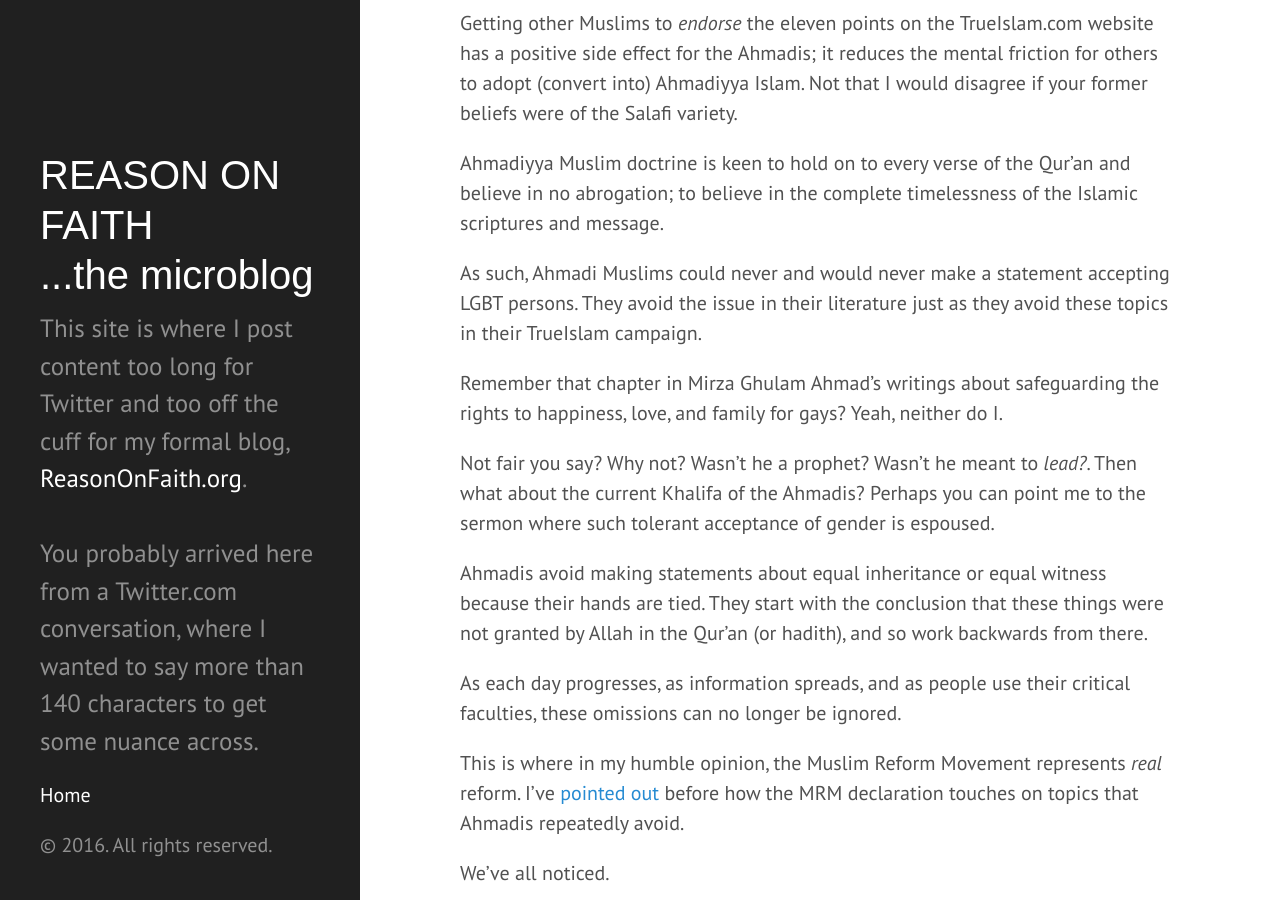
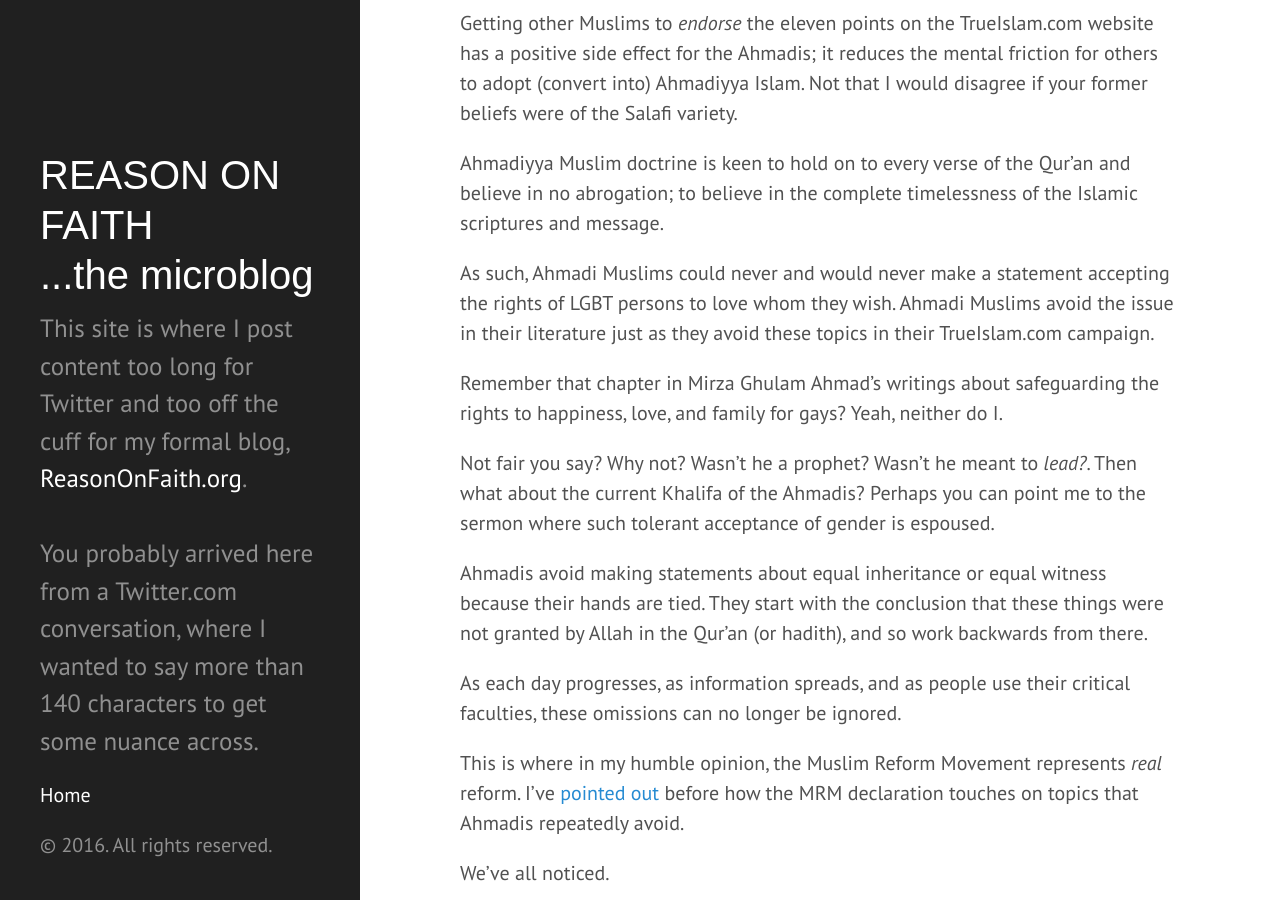
Before and after one commit to ReasonOnFaith/ReasonOnFaith.github.io, a Jekyll site: the page built from _posts/2016-03-29-the-mrm-and-the-true-islam-campaigns.markdown, in a window 1280 px wide and 900 px high, scrolled down 2165 px. Built offline with Jekyll 4.4.1, drawn with Linux system fonts in a browser that asks for light colours.

Commit message:
Post update: The MRM and the True Islam Campaigns

```diff
--- a/_posts/2016-03-29-the-mrm-and-the-true-islam-campaigns.markdown
+++ b/_posts/2016-03-29-the-mrm-and-the-true-islam-campaigns.markdown
@@ -41,7 +41,7 @@ Getting other Muslims to _endorse_ the eleven points on the TrueIslam.com websit
 
 Ahmadiyya Muslim doctrine is keen to hold on to every verse of the Qur'an and believe in no abrogation; to believe in the complete timelessness of the Islamic scriptures and message.
 
-As such, Ahmadi Muslims could never and would never make a statement accepting LGBT persons. They avoid the issue in their literature just as they avoid these topics in their TrueIslam campaign.
+As such, Ahmadi Muslims could never and would never make a statement accepting the rights of LGBT persons to love whom they wish. Ahmadi Muslims avoid the issue in their literature just as they avoid these topics in their TrueIslam.com campaign.
 
 Remember that chapter in Mirza Ghulam Ahmad's writings about safeguarding the rights to happiness, love, and family for gays? Yeah, neither do I.
 
```
